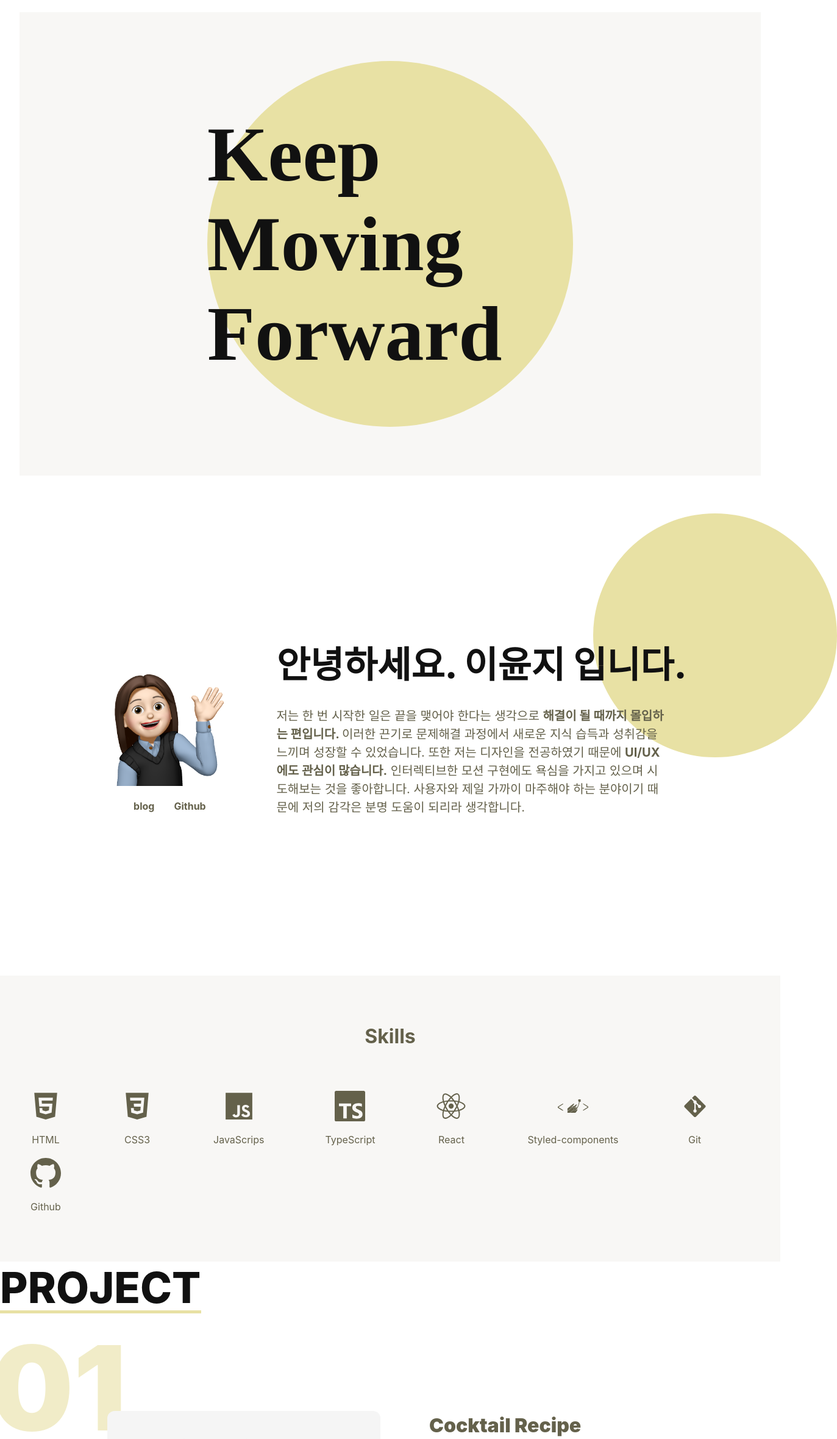
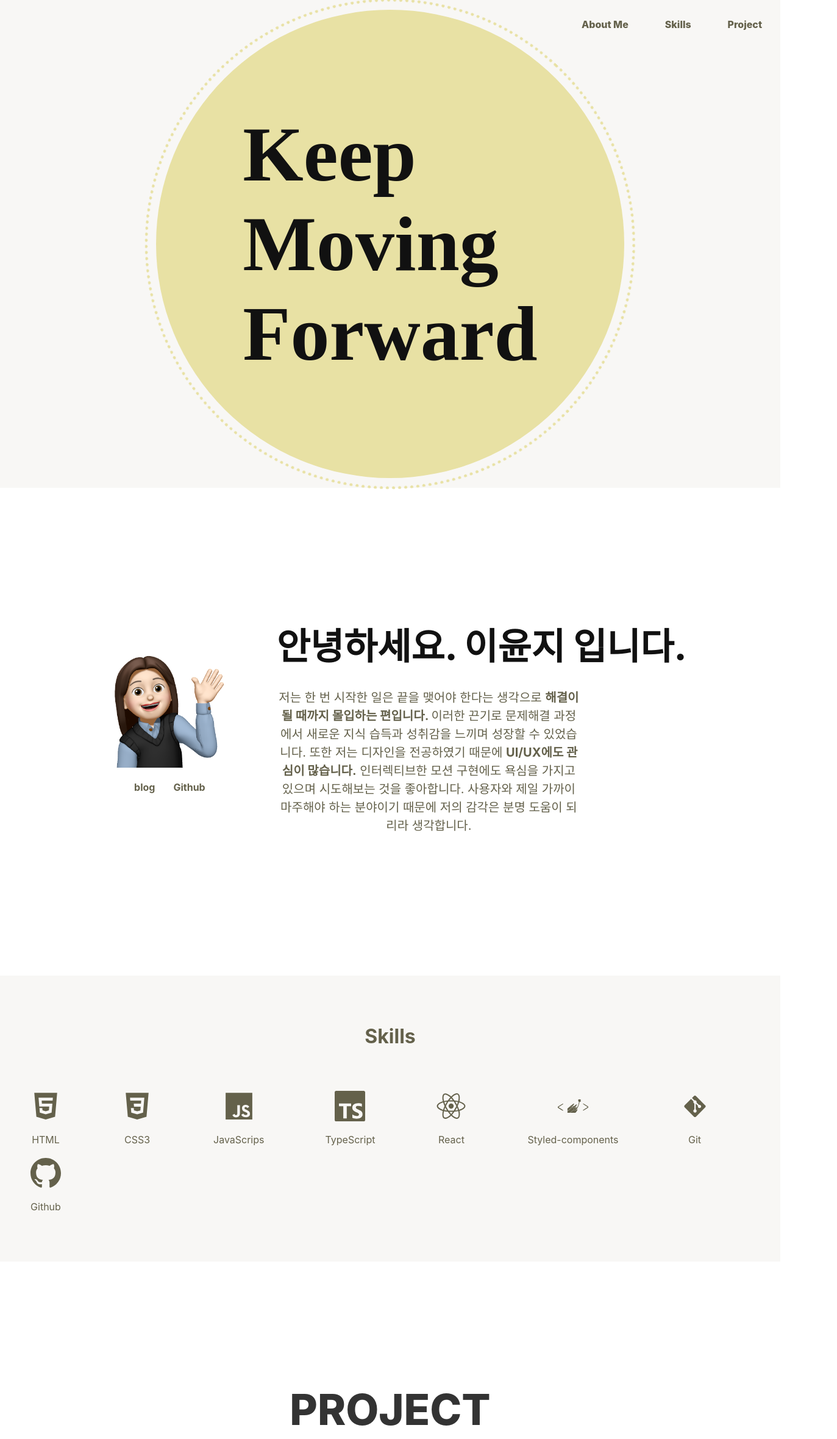
Before and after one commit to yoonzet/portfolio2022, a React (Create React App) app: page / in a window 1280 px wide. Shown: the top 2360 px of the page at 61% size, 1373 px wide, since content can reach past the window. Built offline with nearby package versions, Linux system fonts and the light colour scheme; a web font is replaced by a local one.

Commit message:
반응형 수정중

```diff
--- a/src/App.css
+++ b/src/App.css
@@ -53,12 +53,43 @@ a {
 
 }
 
+/* ------ nav ------ */
+.navWrap{
+  width: 100%;
+  position: fixed;
+  z-index: 99;
+  text-align: right;
+}
+.navWrap li{
+  display: inline-block;
+  margin: 30px;
+  font-weight: 800;
+  color: #64614B;
+  cursor: pointer;
+  position: relative;
+}
+.navWrap li::after{
+  content: '';
+  width: 8px;
+  height: 8px;
+  border-radius: 50%;
+  background-color: #E8E1A4;
+  position: absolute;
+  left: 50%;
+  transform: translateX(-50%);
+  z-index: -1;
+  opacity: 0;
+  transition: 0.3s;
+}
+.navWrap li:hover::after{
+  opacity: 1;
+  transform: translate(-50%,-10px)
+}
 
 /* ------ intro ------ */
 .introWrap{
-  width: 95vw;
-  height: 95vh;
-  margin:2.5vh auto;
+  width: 100vw;
+  height: 100vh;
   display: flex;
   flex-direction: column;
   justify-content: center;
@@ -74,6 +105,30 @@ a {
   display: flex;
   flex-direction: column;
   justify-content: center;
+}
+.introWrap .circle-dotted{
+  width: 620px;
+  height: 620px;
+  border-radius: 50%;
+  border: 5px dotted #E8E1A4;
+  position: absolute;
+  animation-name: circle;
+	animation-duration: 60s;
+  animation-direction:alternate;
+  animation-iteration-count:infinite
+}
+@keyframes circle {
+  0% {
+    /* opacity: 0; */
+    transform: rotate(0deg);
+  }
+  100%{
+    /* opacity: 1; */
+    transform: rotate(360deg);
+  }
+}
+.introWrap h1{
+  position: absolute;
 }
 
 .introWrap .keep{
@@ -93,6 +148,7 @@ a {
   flex-direction: column;
 }
 
+
 .aboutMe .introduceWrap{
  display: flex;
  position: relative;
@@ -106,6 +162,8 @@ a {
   z-index: -1;
   transform: translate(130%, -50%);
 }
+
+
 .aboutMe h1{
   font-size: 60px;
   margin-bottom: 30px;
@@ -132,10 +190,8 @@ a {
   justify-content: center;
 }
 .aboutMe .btn p {
-  border:1px solid transparent;
   margin: 15px;
   color: #64614B;
-  /* line-height: 55px; */
   font-weight: bold;
   cursor: pointer;
   position: relative;
@@ -195,25 +251,24 @@ a {
 
 /* ------ project ------ */
 .projectTitle{
+  margin: 200px 0;
   font-size: 70px;
   font-weight: 800;
+  color: #333;
+  /* background: linear-gradient(180deg,rgba(255,255,255,0) 50%, #E8E1A4 50%); */
   text-align: center;
-  color: #111;
-  margin: 150px 0 50px 0;
-  position: relative;
-  margin: 0 auto
+  padding: 0 20px;
+  /* position: absolute; */
+  /* left: 50%; */
+  /* transform: translateX(-50%); */
 }
-.projectTitle::after {
-  content: '';
-  width: 100%;
-  height: 5px;
+.projectTitle div{
+  width: 100px;
+  height: 15px;
+  margin: 20px auto;
   background-color: #E8E1A4;
-  position: absolute;
-  bottom: 0;
-  left: 0;
-  z-index: -1;
-  transition: 0.3s;
 }
+
 .projectWrap{
   display: flex;
   justify-content: center;
@@ -224,10 +279,11 @@ a {
 }
 .projectWrap .imgWrap{
   width: 35vw;
-  margin-right: 80px;
+  /* margin-right: 80px; */
+
 }
 .projectWrap .imgWrap p{
-  font-size: 15vw;
+  font-size: 14vw;
   color: #E8E1A4;
   font-weight: 900;
   opacity: 0.6;
@@ -241,11 +297,13 @@ a {
 }
 .projectWrap .rightWrap{
   max-width: 400px;
-   color: #64614B;
+  padding: 5vw;
+  color: #64614B;
 }
 .projectWrap .rightWrap h1{
   font-weight: 900;
   margin-bottom: 50px;
+  color: #111;
 }
 .projectWrap .rightWrap p{
   margin: 35px 0;
@@ -260,14 +318,14 @@ a {
   border: 1px solid transparent;
   border-radius: 20px;
   margin: 0 10px;
+  cursor: pointer;
 }
 .projectWrap .btnWrap a:hover{
   background-color: transparent;
   border: 1px solid #E8E1A4;
-  cursor: pointer;
 }
 
-/* ------ project ------ */
+/* ------ footer ------ */
   .footer{
   padding: 100px;
   text-align: center;
@@ -275,15 +333,65 @@ a {
   color: #333;
 }
 
-/* @media screen and (max-width:1500px) {
+@media screen and (max-width:1500px) {
+
+  .introWrap .circle{
+    width: 60vw;
+    height: 60vw;
+  }
+  .introWrap .circle-dotted{
+    width: 62vw;
+    height: 62vw;
+  }
+  .aboutMe .introduceWrap .circle{
+    display: none;
+  }
+  .aboutMe .introduceWrap{
+    justify-content: center;
+    flex-wrap: wrap;
+    text-align: center;
+   }
+   .aboutMe h1{
+    font-size: 60px;
+    margin-bottom: 30px;
+    font-weight: 800;
+    color: #111;
+  }
+  .aboutMe .introduceWrap .introduce{
+    width: 50vw;
+    max-width: 500px;
+    font-size: 20px;
+    line-height: 30px;
+    margin-bottom: 20px;
+  }
+
   .projectWrap{
-    grid-template-columns: repeat(1, minmax(200px, 1fr));
-  padding: 0 20%;
+    display: flex;
+    justify-content: center;
+    align-items: center;
+    flex-wrap: wrap;
+    padding: 20vh 130px;
+    box-sizing: border-box;
+    position: relative;
+  }
+  .projectWrap .imgWrap{
+    min-width: 500px;
+  }
+  .projectWrap .imgWrap p{
+    transform: translate(-9vw, -13vw);
   }
 
 }
 @media screen and (max-width:600px) {
+  .introWrap .keep{
+    font-size: 70px;
+  }
   .projectWrap{
-    padding: 0 10%;
+    padding: 10vh 100px;
   }
-} */
+  .projectWrap .imgWrap{
+    min-width: 300px;
+
+  }
+
+}
--- a/src/App.tsx
+++ b/src/App.tsx
@@ -1,140 +1,47 @@
-import styled from "styled-components";
+import { useRef } from "react";
 import './App.css';
-import { AboutMeData, contactData, SkillsData } from "./Components/Data";
+import AboutMe from "./Components/AboutMe";
+import Skills from "./Components/Skills";
 import Project from "./Components/Project";
-
-
-// ---------- Styled-Project -----------
-
-const ProjectWrap = styled.div`
-  color: #fff;
-  display: grid;
-  grid-template-columns: repeat(2, minmax(200px, 1fr));
-  grid-column-gap: 2rem;
-  grid-row-gap: 2.5rem;
-  padding: 40px 10%;
-
-  @media screen and (max-width:1500px) {
-    grid-template-columns: repeat(1, minmax(200px, 1fr));
-    padding: 0 20%;
-  }
-  @media screen and (max-width:600px) {
-    padding: 0 10%;
-  }
-`
-// const PjTitle = styled(Title)`
-//   margin-top: 150px;
-// `
-
-
-
-// ---------- Styled-Contact -----------
-const ContactWrap = styled.div`
-  /* width: 50vw; */
-  height: 400px;
-  /* background-color: #999; */
-  display: flex;
-  justify-content: center;
-  align-items: center;
-  flex-wrap: wrap;
-  box-sizing: border-box;
-  `
-  const CircleWrap = styled.div`
-  display: flex;
-  justify-content:center;
-  align-items: center;
-`
-const Circle = styled.div`
-  width: 50px;
-  height: 50px;
-  border-radius: 50%;
-  background-color: #666;
-  display: flex;
-  justify-content:center;
-  align-items: center;
-  font-size: 20px;
-  margin: 0 15px;
-  transition: 0.3s;
-  color: #fff;
-  &:hover{
-    background-color: #A691F2;
-  }
-  ${CircleWrap}:hover &{
-    background-color: #A691F2;
-  }
-`
-
-const Span = styled.span`
-  font-size: 18px;
-  display: none;
-  color: #fff;
-
-  ${CircleWrap}:hover &{
-    display: block;
-  }
-
-`
-const Footer = styled.div`
-  /* height: 100vh; */
-  position: relative;
-  bottom: 0;
-  margin-bottom: 3%;
-  text-align: center;
-  font-size: 12px;
-  color: #fff;
-`
 
 
 // ---------- COMPONENT -----------
 
 
 function App() {
+  const aboutMeRef = useRef<HTMLDivElement>(null);
+  const skillsRef = useRef<HTMLDivElement>(null);
+  const projectRef = useRef<HTMLDivElement>(null);
+
+  const onAboutMeClick = () => {
+    aboutMeRef.current?.scrollIntoView({ behavior: 'smooth' });
+  };
+  const onSkillsClick = () => {
+    skillsRef.current?.scrollIntoView({ behavior: 'smooth' });
+  };
+  const onProjectClick = () => {
+    projectRef.current?.scrollIntoView({ behavior: 'smooth' });
+  };
 
   return (
     <>
-          <div className="introWrap">
-            <div className="circle">
-              <h1 className="keep">Keep <br /> Moving <br /> Forward</h1>
-            </div>
-          </div>
+      <ul className='navWrap'>
+        <li onClick={onAboutMeClick}>About Me</li>
+        <li onClick={onSkillsClick}>Skills</li>
+        <li onClick={onProjectClick}>Project</li>
+      </ul>
 
-          <div className="aboutMe">
-            <div className="introduceWrap">
-              <div className="imgWrap">
-                <div className="imgWrap">
-                  <img src={process.env.PUBLIC_URL + "/img/emoji.png"} alt="" />
-                  <div className="btn">
-                    <a href="https://jaylee-log.tistory.com/"><p>blog</p></a>
-                    <a href="https://github.com/yoonzet"><p>Github</p></a>
-                  </div>
-                </div>
-              </div>
-              <div className="txtWrap">
-                <div className="circle"></div>
-                <h1> 안녕하세요. 이윤지 입니다. </h1>
-                <p className="introduce">
-                    저는 한 번 시작한 일은 끝을 맺어야 한다는 생각으로 <strong> 해결이 될 때까지 몰입하는 편입니다. </strong>이러한 끈기로 문제해결 과정에서 새로운 지식 습득과 성취감을 느끼며 성장할 수 있었습니다. 또한 저는 디자인을 전공하였기 때문에 <strong>UI/UX에도 관심이 많습니다.</strong> 인터렉티브한 모션 구현에도 욕심을 가지고 있으며 시도해보는 것을 좋아합니다. 사용자와 제일 가까이 마주해야 하는 분야이기 때문에 저의 감각은 분명 도움이 되리라 생각합니다.
-                </p>
-              </div>
-            </div>
-          </div>
+      <div className="introWrap">
+        <div className="circle"></div>
+        <div className="circle-dotted"></div>
+        <h1 className="keep">Keep <br /> Moving <br /> Forward</h1>
+      </div>
 
-          <div className="skills">
-            <h1>Skills</h1>
-            <ul>
-                {SkillsData.map(item => {
-                    return(
-                          <li>
-                            <h3>{item.icon}</h3>
-                            <p>{item.name}</p>
-                          </li>
-                      )
-                    })}
-            </ul>
-          </div>
-        <span className="projectTitle">PROJECT</span>
-          <Project/>
-        <div className="footer">&copy;2022 Portfolio <br /> yoonzet703@gmail.com / Lee yoonji</div>
+      <AboutMe ref={aboutMeRef}/>
+      <Skills ref={skillsRef}/>
+      <Project ref={projectRef}/>
+
+      <div className="footer">&copy;2022 Portfolio <br /> yoonzet703@gmail.com / Lee yoonji</div>
    </>
   );
 }
--- /dev/null
+++ b/src/Components/AboutMe.tsx
@@ -0,0 +1,29 @@
+import { forwardRef } from "react";
+
+const AboutMe = forwardRef<HTMLDivElement> ((props, ref) => {
+    return(
+    <div className="aboutMe" ref={ref}>
+        <div className="introduceWrap">
+            <div className="imgWrap">
+            <div className="imgWrap">
+               <div className="circle"></div>
+                <img src={process.env.PUBLIC_URL + "/img/emoji.png"} alt="" />
+                <div className="btn">
+                <a href="https://jaylee-log.tistory.com/"><p>blog</p></a>
+                <a href="https://github.com/yoonzet"><p>Github</p></a>
+                </div>
+            </div>
+            </div>
+            <div className="txtWrap">
+            <h1> 안녕하세요. 이윤지 입니다. </h1>
+            <p className="introduce">
+                저는 한 번 시작한 일은 끝을 맺어야 한다는 생각으로 <strong> 해결이 될 때까지 몰입하는 편입니다. </strong>이러한 끈기로 문제해결 과정에서 새로운 지식 습득과 성취감을 느끼며 성장할 수 있었습니다. 또한 저는 디자인을 전공하였기 때문에 <strong>UI/UX에도 관심이 많습니다.</strong> 인터렉티브한 모션 구현에도 욕심을 가지고 있으며 시도해보는 것을 좋아합니다. 사용자와 제일 가까이 마주해야 하는 분야이기 때문에 저의 감각은 분명 도움이 되리라 생각합니다.
+            </p>
+            </div>
+        </div>
+    </div>
+    )
+
+   });
+
+export default AboutMe;
--- a/src/Components/Data.tsx
+++ b/src/Components/Data.tsx
@@ -135,7 +135,7 @@ export const ProjectData = [
     index:'04',
     img: "/img/Mock04.jpg",
     title:'크리스피크림도넛 리뉴얼',
-    description:`크리스피도넛 웹사이트를 리디자인하여 반응형으로 제작하였습니다. 자연스러운 애니메이션 효과를 넣어 동적인 UI마크업 을 연습하였습니다.`,
+    description:`크리스피도넛 웹사이트를 리디자인하여 반응형으로 제작하였습니다. 자연스러운 애니메이션 효과를 넣어 동적인 UI마크업을 작업했습니다.`,
     base:'#Html, css, jQuery ',
     skill: ' #미디어쿼리  #키프레임 #jQuery라이브러리(슬릭슬라이드, 풀페이지, 스크롤매직)',
     view:'https://yoonzet.github.io/krispykreme_dounut/',
--- a/src/Components/Project.js
+++ b/src/Components/Project.tsx
@@ -1,9 +1,11 @@
-import React from 'react'
+import React, { forwardRef } from 'react'
 import { ProjectData } from './Data';
 
-function Project() {
+const Project = forwardRef<HTMLDivElement>
+((props, ref) => {
   return (
       <>
+      <h1 ref={ref} className="projectTitle">PROJECT<div/> </h1>
       {ProjectData.map(item => {
         return(
           <div className='projectWrap'>
@@ -33,6 +35,6 @@ function Project() {
       })}
       </>
   )
-}
+});
 
 export default Project;
--- /dev/null
+++ b/src/Components/Skills.tsx
@@ -0,0 +1,24 @@
+import React, { forwardRef } from 'react'
+import { SkillsData } from './Data';
+
+const Skills = forwardRef<HTMLDivElement>
+((props, ref) => {
+  return(
+    <div className="skills" ref={ref}>
+    <h1>Skills</h1>
+    <ul>
+        {SkillsData.map(item => {
+            return(
+                  <li>
+                    <h3>{item.icon}</h3>
+                    <p>{item.name}</p>
+                  </li>
+              )
+            })}
+    </ul>
+  </div>
+
+  )
+});
+
+export default Skills;
```
